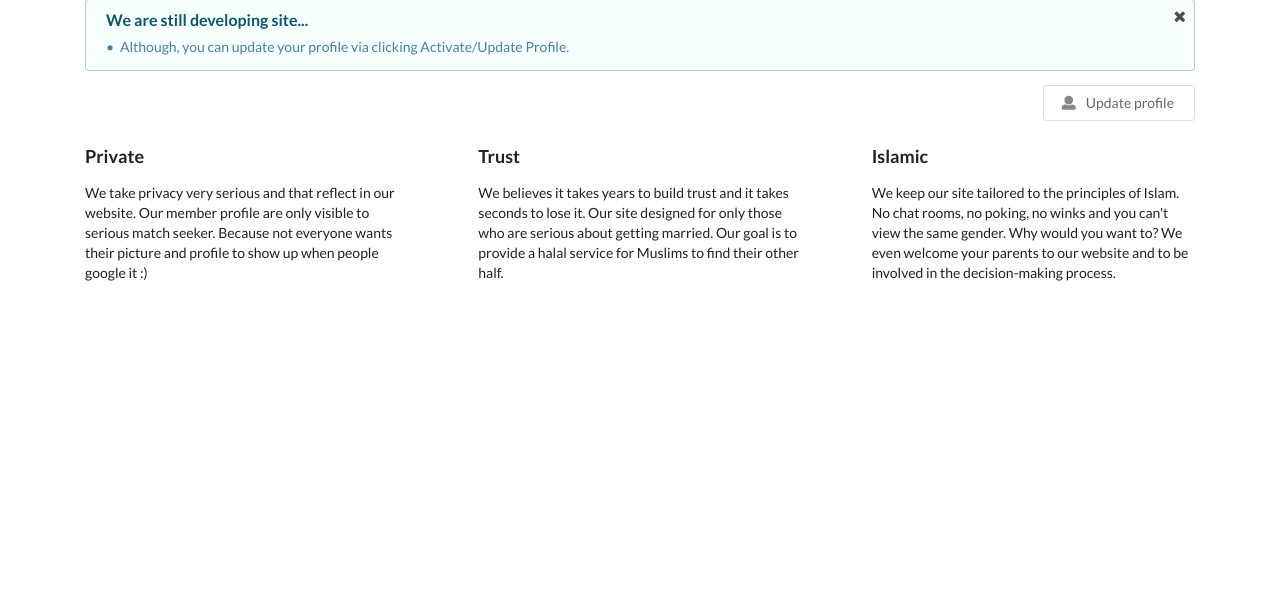
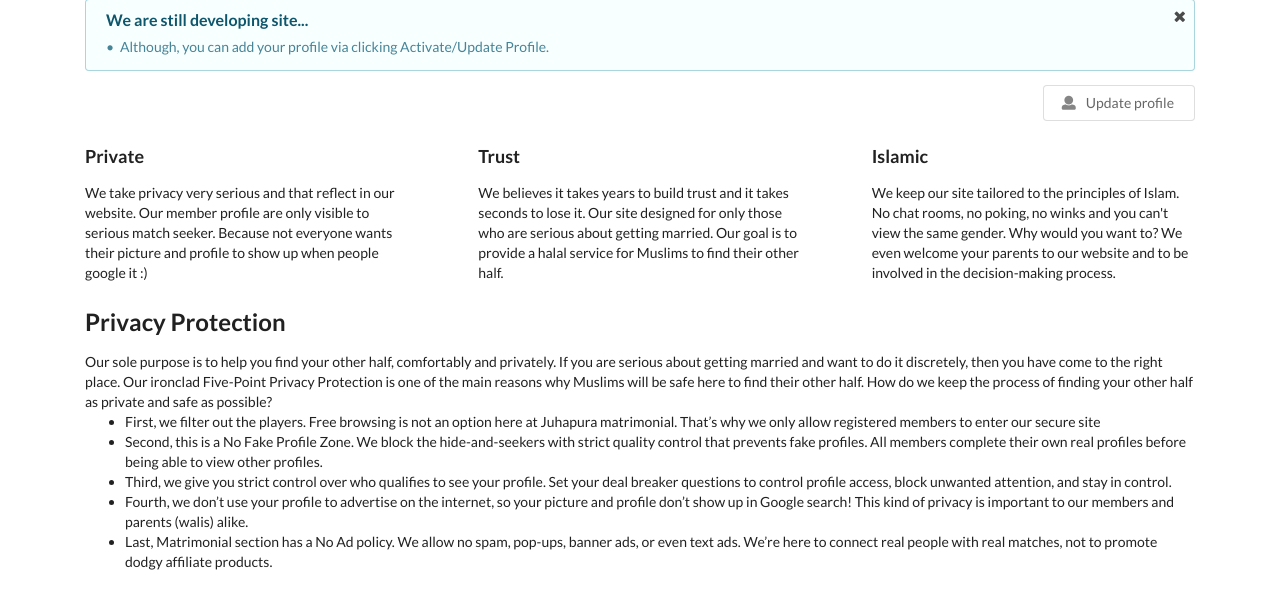
Before and after one commit to pije76/juhapura, a Django app: page /matrimonial/ in a window 1280 px wide. Shown: the part 44-653 px from the top of the page. Run offline with Django 3.2, Linux system fonts and the light colour scheme; parts of the project's set-up code (start-up, migrations or seed data) failed here and were passed over; some libraries are stand-ins or nearby versions.

Commit message:
added text for homepage

```diff
--- a/juhapura/templates/500.html
+++ b/juhapura/templates/500.html
@@ -7,5 +7,5 @@
 
 <h3>Looks like something went wrong!</h3>
 
-<p>We track these errors automatically, but if the problem persists feel free to contact us. In the meantime, try refreshing.</p>
+<p>We track these errors automatically, but if the problem persists feel free to contact us at hello@juhapura.com. In the meantime, try refreshing.</p>
 {% endblock content %}
--- a/juhapura/templates/matrimonial/index.html
+++ b/juhapura/templates/matrimonial/index.html
@@ -12,7 +12,7 @@
     We are still developing site...
   </div>
   <ul class="list">
-    <li>Although, you can update your profile via clicking Activate/Update Profile.</li>
+    <li>Although, you can add your profile via clicking Activate/Update Profile.</li>
   </ul>
 </div>
 
@@ -58,4 +58,19 @@
 
   </div>
 </div>
+
+<h2> Privacy Protection</h2>
+
+Our sole purpose is to help you find your other half, comfortably and privately. If you are serious about getting married and want to do it discretely, then you have come to the right place. Our ironclad Five-Point Privacy Protection is one of the main reasons why Muslims will be safe here to find their other half. How do we keep the process of finding your other half as private and safe as possible?
+<ul><li>
+First, we filter out the players. Free browsing is not an option here at Juhapura matrimonial. That’s why we only allow registered members to enter our secure site</li>
+<li>
+Second, this is a No Fake Profile Zone. We block the hide-and-seekers with strict quality control that prevents fake profiles. All members complete their own real profiles before being able to view other profiles.</li>
+<li>
+Third, we give you strict control over who qualifies to see your profile. Set your deal breaker questions to control profile access, block unwanted attention, and stay in control.</li>
+<li>
+Fourth, we don’t use your profile to advertise on the internet, so your picture and profile don’t show up in Google search! This kind of privacy is important to our members and parents (walis) alike.
+</li><li>
+Last, Matrimonial section has a No Ad policy. We allow no spam, pop-ups, banner ads, or even text ads. We’re here to connect real people with real matches, not to promote dodgy affiliate products.
+</li></ul>
 {% endblock content %}
```
